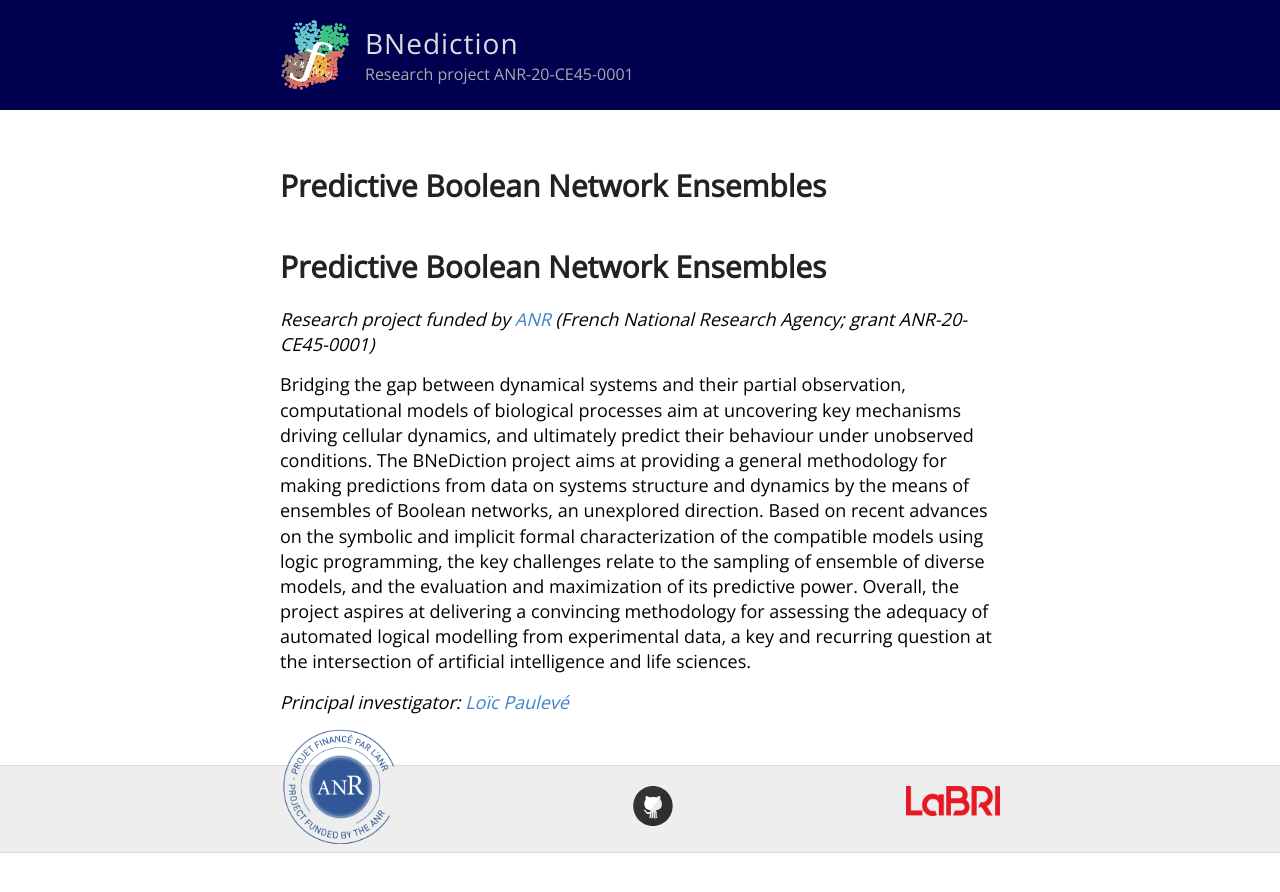
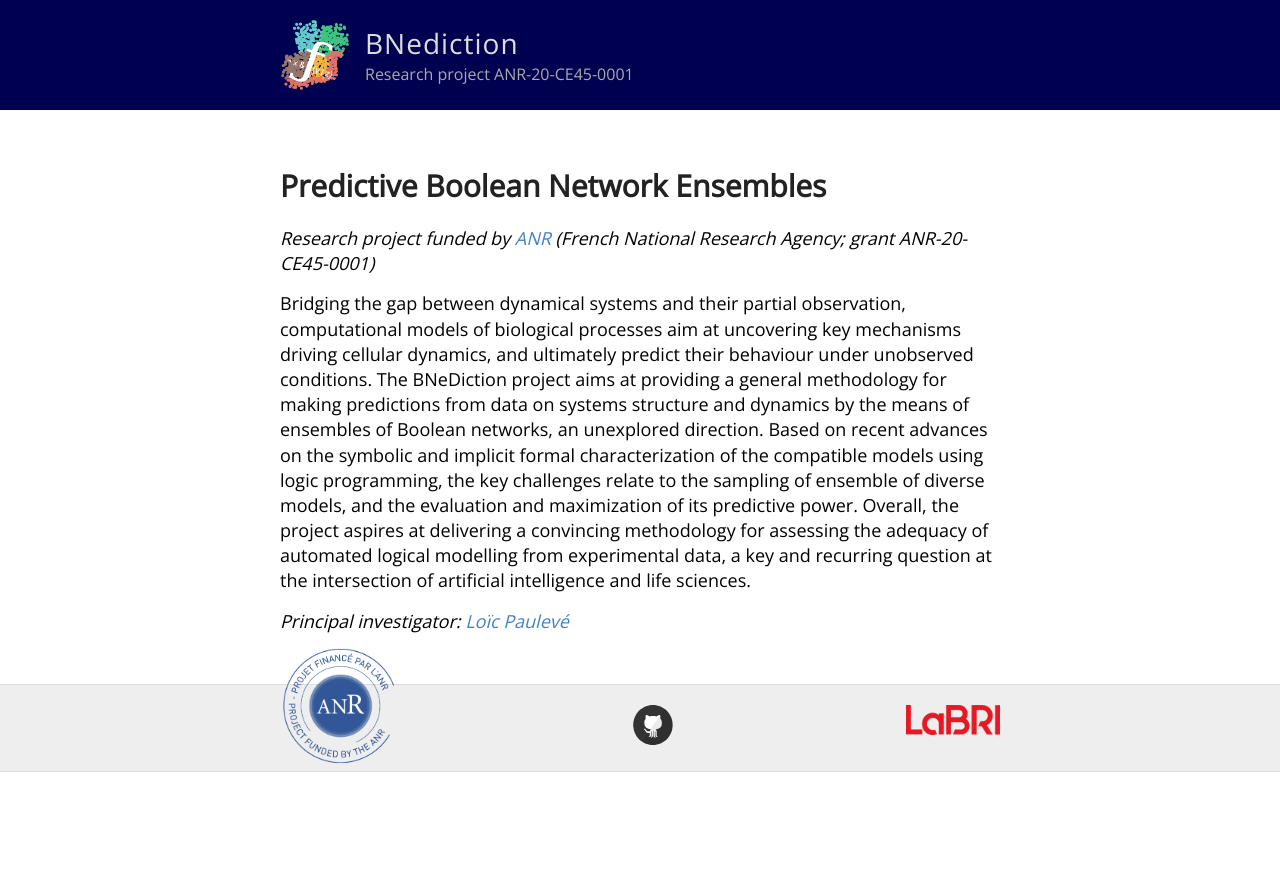
Before and after one commit to bnediction/bnediction.github.io, a Jekyll site: the page built from index.md, in a window 1280 px wide. Shown: the top 892 px of the page. Built offline with Jekyll 4.4.1, drawn with Linux system fonts in a browser that asks for light colours; our own code applies the rules of GitHub Pages for plain Markdown files; part of the change alters nothing that is shown.

```diff
--- a/index.md
+++ b/index.md
@@ -1,8 +1,7 @@
 ---
 layout: page
+title: Predictive Boolean Network Ensembles
 ---
-
-# Predictive Boolean Network Ensembles
 
 *Research project funded by [ANR](http://www.agence-nationale-recherche.fr) (French National Research Agency; grant ANR-20-CE45-0001)*
 
```
